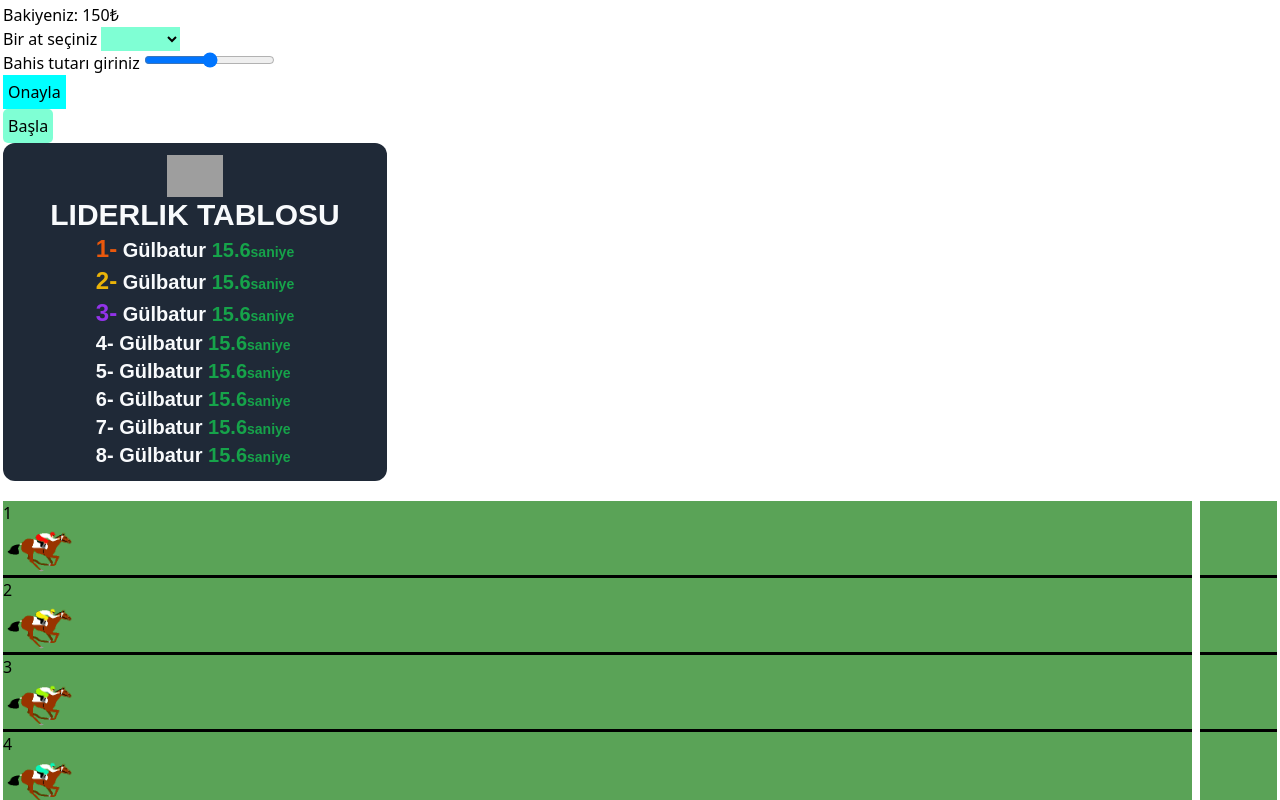
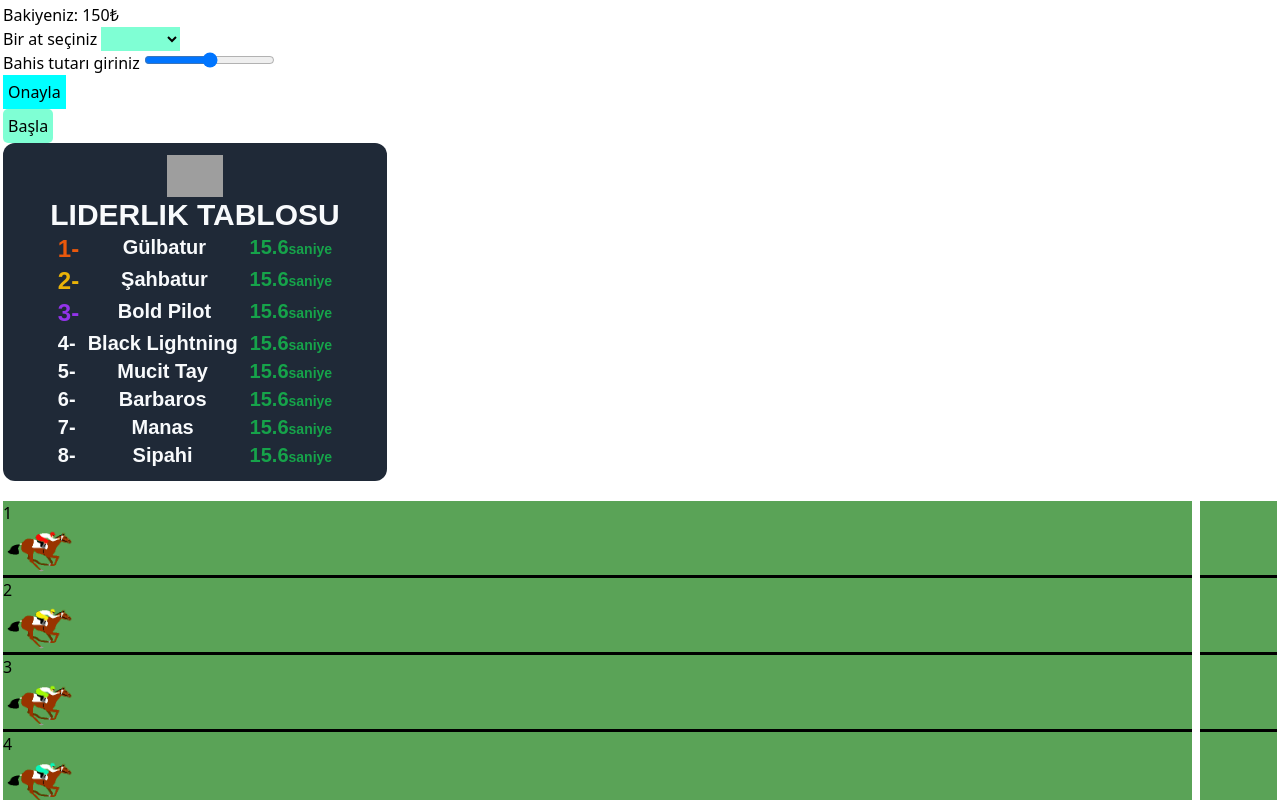
Before and after one commit to alihandgrmnclr/Protein_Bootcamp_FinalProject, a Vue app: page / in a window 1280 px wide. Shown: the top 800 px of the page. Built offline with nearby package versions, Linux system fonts and the light colour scheme; grey boxes are pictures that could not be loaded.

Commit message:
css update

```diff
--- a/src/components/Results.vue
+++ b/src/components/Results.vue
@@ -15,31 +15,31 @@ const props = defineProps([]);
                         class="seconds">saniye</span></span>
             </div>
             <div class="leaderboard__profile">
-                <span class="rank-second">2-</span> <span>Gülbatur</span> <span class="time">15.6<span
+                <span class="rank-second">2-</span> <span>Şahbatur</span> <span class="time">15.6<span
                         class="seconds">saniye</span></span>
             </div>
             <div class="leaderboard__profile">
-                <span class="rank-third">3-</span> <span>Gülbatur</span> <span class="time">15.6<span
+                <span class="rank-third">3-</span> <span>Bold Pilot</span> <span class="time">15.6<span
                         class="seconds">saniye</span></span>
             </div>
             <div class="leaderboard__profile">
-                <span class="rank">4-</span> <span>Gülbatur</span> <span class="time">15.6<span
+                <span class="rank">4-</span> <span>Black Lightning</span> <span class="time">15.6<span
                         class="seconds">saniye</span></span>
             </div>
             <div class="leaderboard__profile">
-                <span class="rank">5-</span> <span>Gülbatur</span> <span class="time">15.6<span
+                <span class="rank">5-</span> <span>Mucit Tay</span> <span class="time">15.6<span
                         class="seconds">saniye</span></span>
             </div>
             <div class="leaderboard__profile">
-                <span class="rank">6-</span> <span>Gülbatur</span> <span class="time">15.6<span
+                <span class="rank">6-</span> <span>Barbaros</span> <span class="time">15.6<span
                         class="seconds">saniye</span></span>
             </div>
             <div class="leaderboard__profile">
-                <span class="rank">7-</span> <span>Gülbatur</span> <span class="time">15.6<span
+                <span class="rank">7-</span> <span>Manas</span> <span class="time">15.6<span
                         class="seconds">saniye</span></span>
             </div>
             <div class="leaderboard__profile">
-                <span class="rank">8-</span> <span>Gülbatur</span> <span class="time">15.6<span
+                <span class="rank">8-</span> <span>Sipahi</span> <span class="time">15.6<span
                         class="seconds">saniye</span></span>
             </div>
         </div>
@@ -68,7 +68,9 @@ const props = defineProps([]);
         @apply text-xl font-semibold;
     }
 
-    &__profile {}
+    &__profile {
+        @apply flex w-full justify-between gap-3;
+    }
 
     .rank-first {
         @apply text-orange-600 text-2xl font-bold;
```
